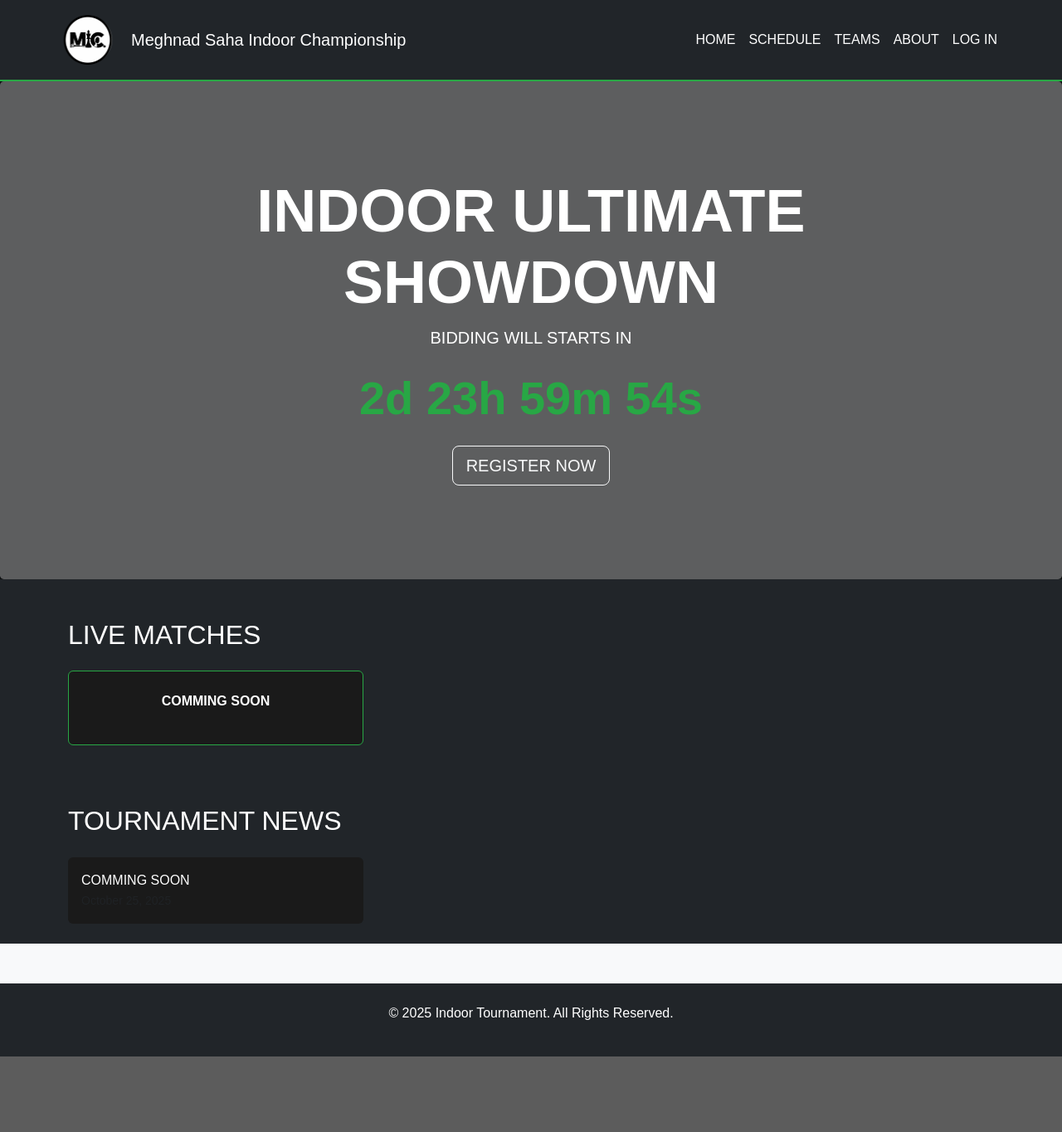
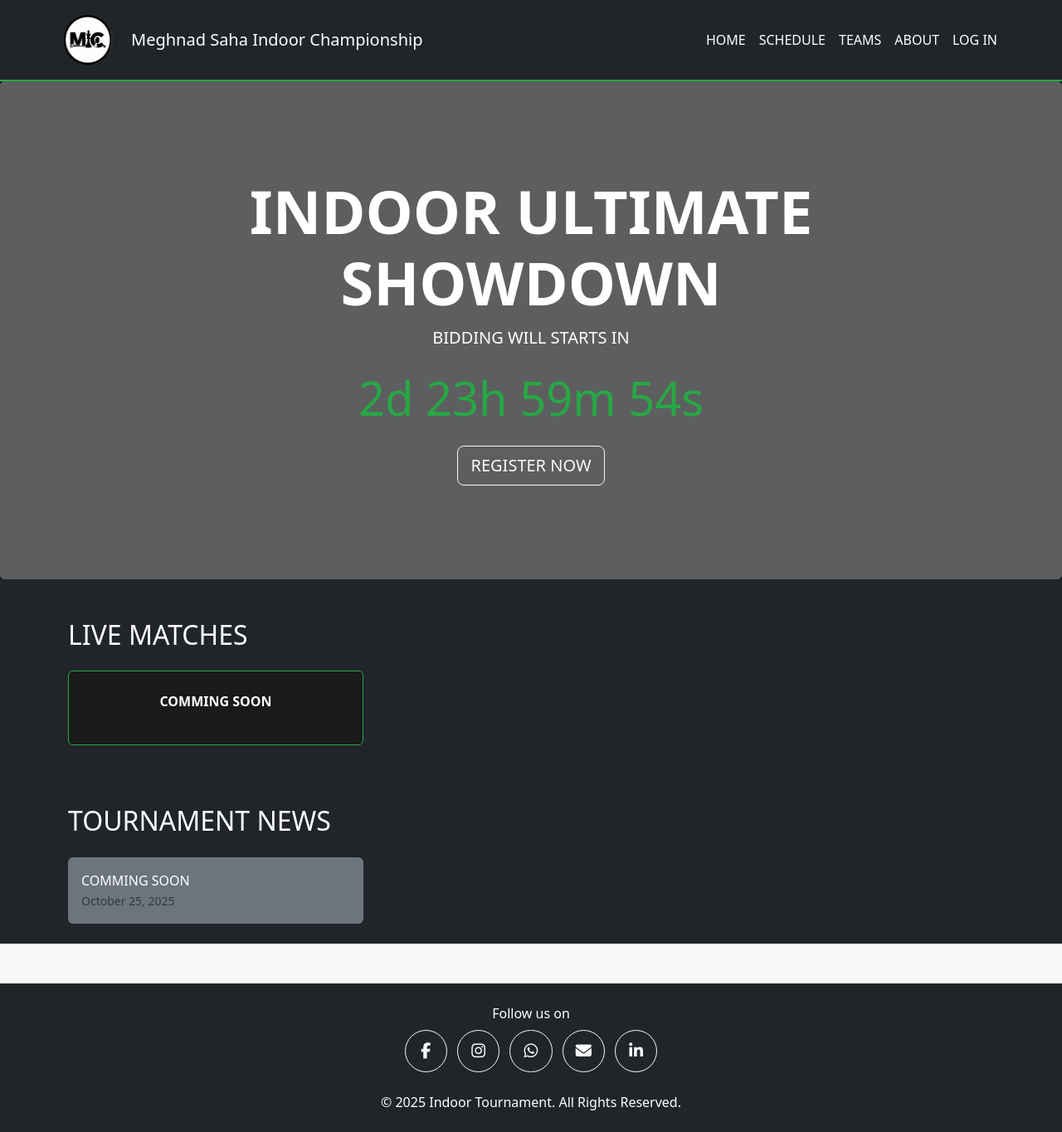
Before and after one commit to humhaisk/indoor_website, a Django app: page / in a window 1280 px wide. Shown: the whole page at 83% size. Before the commit the page ends 1273 px from the top, so only its background shows below. Run offline with Django 5.2, Linux system fonts and the light colour scheme; some libraries are stand-ins or nearby versions.

Commit message:
footer added to the code

```diff
--- a/indoor_website_project/static/css/nav_footer.css
+++ b/indoor_website_project/static/css/nav_footer.css
@@ -21,3 +21,15 @@ body {
 .offcanvas-body .navbar-nav .nav-item {
     padding: 0.5rem 0;
 }
+
+/* footer section */
+/* Styling for the circular social media buttons in the footer */
+.btn-social {
+    border-radius: 50%; /* Makes the button circular */
+    width: 3.2rem;
+    height: 3.2rem;
+    display: inline-flex;
+    justify-content: center;
+    align-items: center;
+    font-size: 1.2rem; /* Adjust icon size */
+}
--- a/indoor_website_project/templates/base.html
+++ b/indoor_website_project/templates/base.html
@@ -3,10 +3,11 @@
 <head>
     <meta charset="UTF-8">
     <meta name="viewport" content="width=device-width, initial-scale=1.0">
-    <link href="https://cdn.jsdelivr.net/npm/bootstrap@5.3.0/dist/css/bootstrap.min.css" rel="stylesheet">
     {% block head_data %}
     <!-- write title and link stylesheet here -->
     {% endblock head_data %}
+    <link href="https://cdn.jsdelivr.net/npm/bootstrap@5.3.0/dist/css/bootstrap.min.css" rel="stylesheet">
+    <link rel="stylesheet" href="https://cdnjs.cloudflare.com/ajax/libs/font-awesome/6.5.2/css/all.min.css">
     <link rel="stylesheet" href="/static/css/nav_footer.css">
     <style>
         .logo-image {
@@ -44,7 +45,30 @@
     <!-- write the body code here -->
     {% endblock body_code %}
     <footer class="bg-dark text-center text-white py-4">
-        <p>&copy; 2025 Indoor Tournament. All Rights Reserved.</p>
+        <div class="container">
+            <section class="mb-4">
+            <p class="mb-2">Follow us on</p>
+
+            <a href="#" class="btn btn-outline-light btn-social mx-1" role="button">
+                <i class="fab fa-facebook-f"></i></a>
+
+            <a href="#" class="btn btn-outline-light btn-social mx-1" role="button">
+                <i class="fab fa-instagram"></i></a>
+
+            <a href="#" class="btn btn-outline-light btn-social mx-1" role="button">
+                <i class="fab fa-whatsapp"></i></a>
+
+            <a href="mailto:youremail@gmail.com" class="btn btn-outline-light btn-social mx-1" role="button">
+                <i class="fas fa-envelope"></i></a>
+
+            <a href="#" class="btn btn-outline-light btn-social mx-1" role="button">
+                <i class="fab fa-linkedin-in"></i></a>
+        </section>
+
+        <div class="text-center">
+             &copy; 2025 Indoor Tournament. All Rights Reserved.
+        </div>
+    </div>
     </footer>
 
     <script src="https://cdn.jsdelivr.net/npm/bootstrap@5.3.0/dist/js/bootstrap.bundle.min.js"></script>
```
